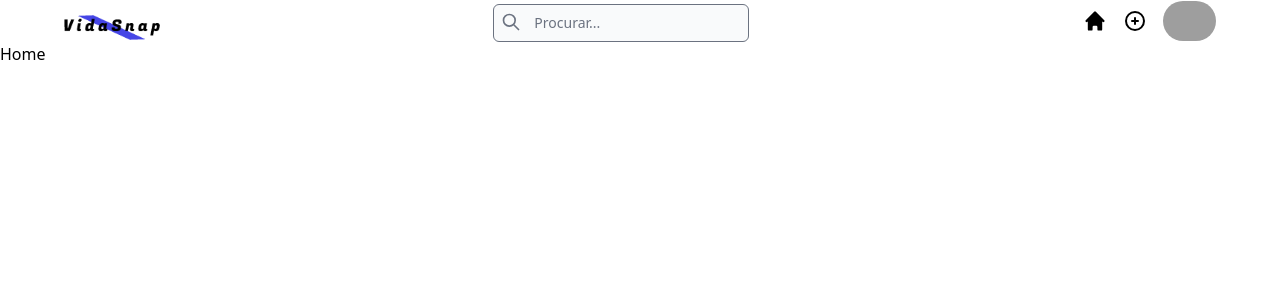
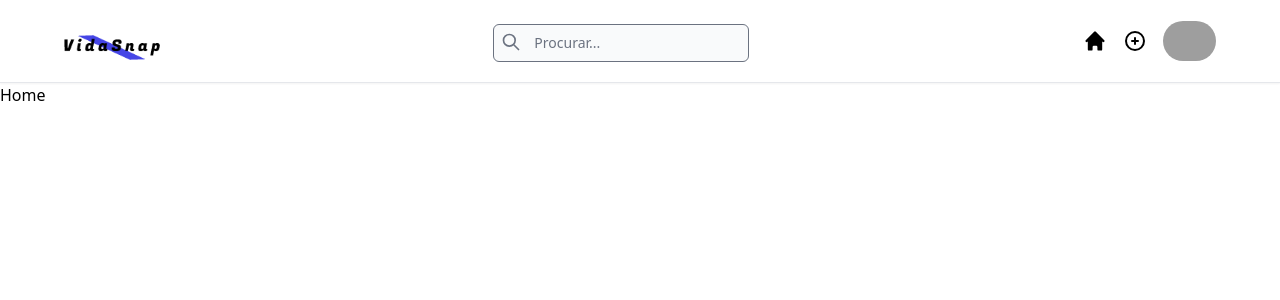
Before and after one commit to mvenicios/insta, a Next.js app: page / in a window 1280 px wide. Shown: the top 300 px of the page. Built offline with nearby package versions, Linux system fonts and the light colour scheme; grey boxes are pictures that could not be loaded.

Commit message:
implement stick header

```diff
--- a/components/Header.js
+++ b/components/Header.js
@@ -6,7 +6,7 @@ import { HomeIcon } from "@heroicons/react/solid";
 
 export default function Header() {
   return (
-    <>
+    <div className="shadow-sm border-b sticky top-0 bg-white p-5 z-30">
       <div className="flex items-center justify-between max-w-6xl mx-4 xl:mx-auto">
         {/*Left*/}
         <div className="cursor-pointer h-3 w-24 relative hidden lg:inline-grid">
@@ -48,6 +48,6 @@ export default function Header() {
           />
         </div>
       </div>
-    </>
+    </div>
   );
 }
```
